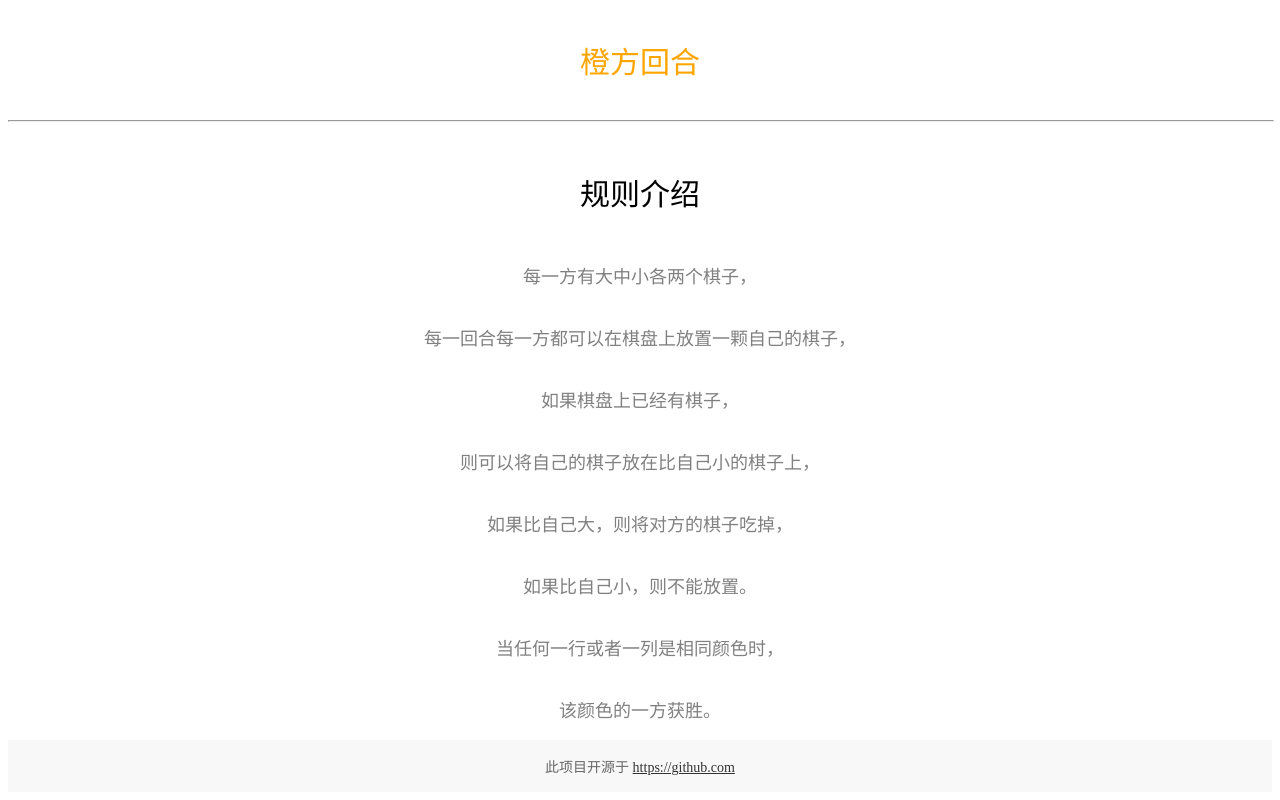
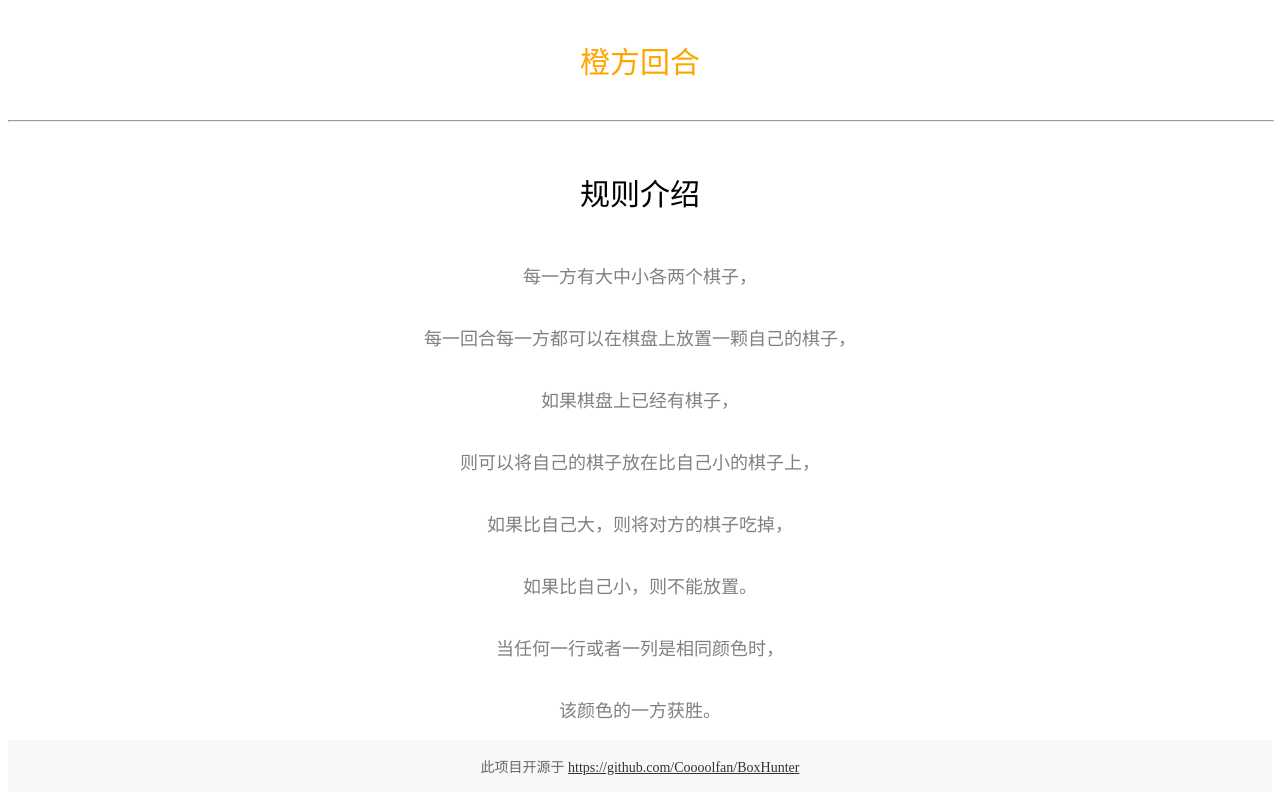
Before and after one commit to Coooolfan/BoxHunter, a Vue app: page / in a window 1280 px wide. Shown: the part 572-1372 px from the top of the page. Built offline with nearby package versions, Linux system fonts and the light colour scheme.

Commit message:
fix url;

```diff
--- a/src/App.vue
+++ b/src/App.vue
@@ -19,7 +19,7 @@
         <p class="rule_des" v-for="item in des">{{ item }}</p>
     </div>
     <footer>
-        <p>此项目开源于 <a href="https://github.com/Coooolfan/BoxHunter">https://github.com</a></p>
+        <p>此项目开源于 <a href="https://github.com/Coooolfan/BoxHunter">https://github.com/Coooolfan/BoxHunter</a></p>
     </footer>
 </template>
 
```
